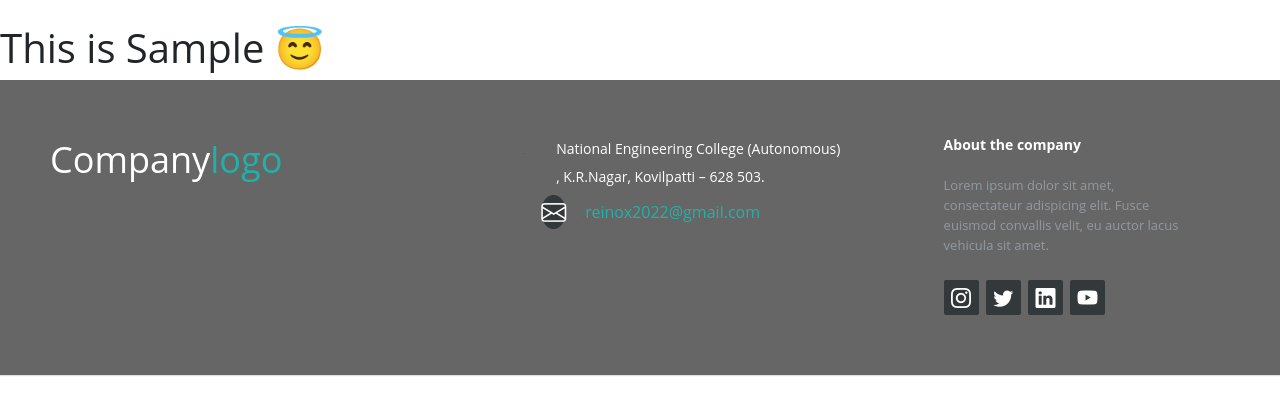
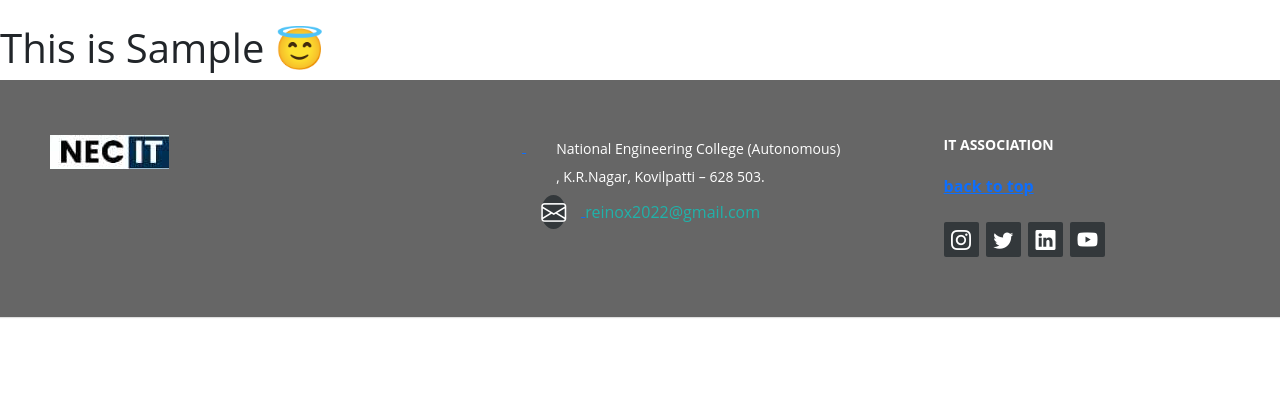
Before and after one commit to TODO-INC/reinox, a PHP site: page /_ref.php in a window 1280 px wide. Shown: the part 108-523 px from the top of the page. Run offline with PHP 8.4, Linux system fonts and the light colour scheme; some libraries are stand-ins or nearby versions.

Commit message:
footer update and changes

```diff
--- a/___templates/___footer.php
+++ b/___templates/___footer.php
@@ -1,7 +1,8 @@
 <footer class="footer-distributed">
 
 			<div class="footer-left">
-				<h3>Company<span>logo</span></h3>
+				<!-- <h3>Company<span>logo</span></h3> -->
+				<img src="___sources/footer.png" alt="NEC IT">
 				<p class="footer-links">
 					<a href="#" class="link-1">
 				</p>
@@ -22,9 +23,11 @@ K.R.Nagar, Kovilpatti – 628 503.</span> </p>
 			</div>
 			<div class="footer-right">
 				<p class="footer-company-about">
-					<span>About the company</span>
-					Lorem ipsum dolor sit amet, consectateur adispicing elit. Fusce euismod convallis velit, eu auctor lacus vehicula sit amet.
+					<span>IT ASSOCIATION</span>
+					<!-- <a href="  #">back to top</a> -->
+
 				</p>
+				<a href="  #">back to top</a>
 				<div class="footer-icons">
 
 					<a href="https://instagram.com/necitsm?igshid=YmMyMTA2M2Y="target="blank"><i class="bi bi-instagram"></i></a>
@@ -33,6 +36,11 @@ K.R.Nagar, Kovilpatti – 628 503.</span> </p>
 					<a href="https://www.youtube.com/watch?v=5P7Iax-D4K4" target="blank"><i class="bi bi-youtube"></i></a>
 
 
+
 				</div>
+
 			</div>
+			<!-- <div class="footer right">
+				<a href="#">Back to top</a>
+			</div> -->
 		</footer>
```
Also changed, not shown: ___sources/footer.png (added).
